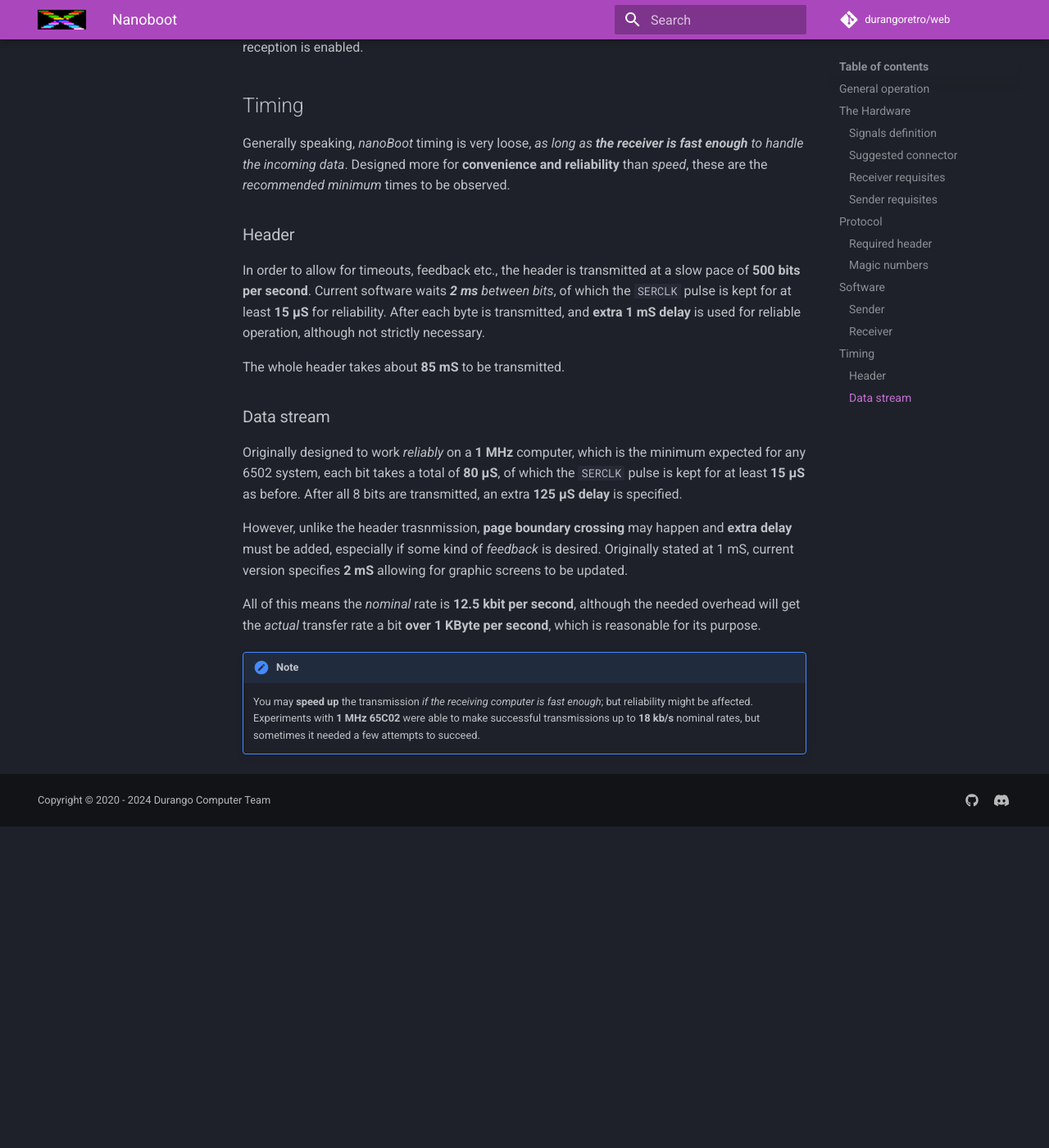
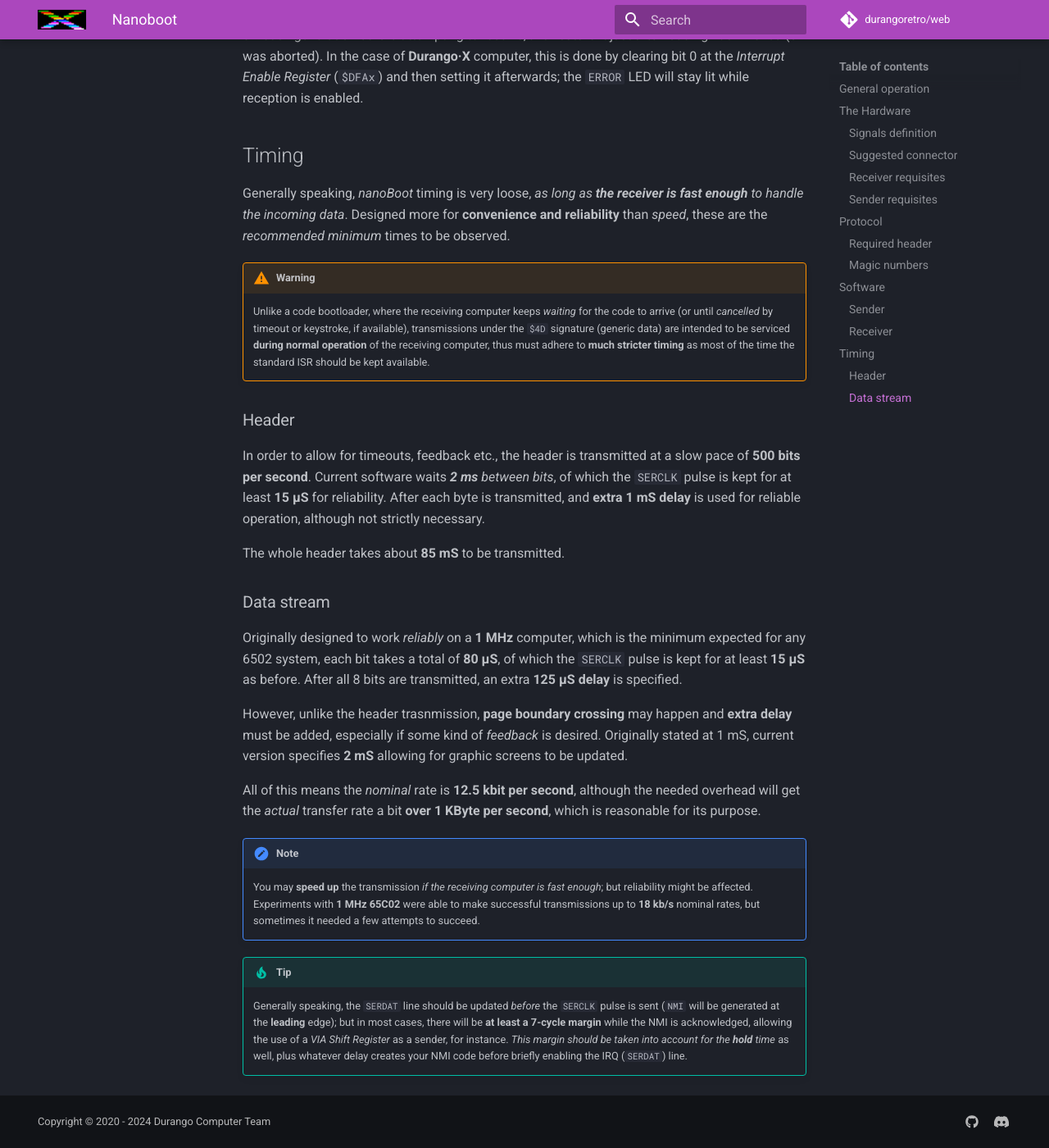
Before and after one commit to durangoretro/web, an MkDocs documentation site: the page built from docs/tools/nanoboot.md, in a window 1280 px wide and 1400 px high, scrolled down 4616 px. Shown: the whole window at 82% size. Built offline with MkDocs 1.6.1 and Material for MkDocs 9.7.7, drawn with Linux system fonts in a browser that asks for light colours; comment, search, counter and statistics services are not loaded; before the commit the page ends 5624 px from its top, so only the background shows below that; some of the changed text lies outside the part shown.

Commit message:
details on timing and fixes

```diff
--- a/docs/tools/nanoboot.md
+++ b/docs/tools/nanoboot.md
@@ -85,7 +85,7 @@
 |`$4B`|RAM bootloader (legacy)|Specified to sender|Same as load address|
 |`$4C`|ROM image|`$10000`-image size|Vectored at `$FFFC`|
 |`$4D`|Generic data|Specificed to sender|_N/A_|
-|`$4E`|_Pocket_ executable|Offset `$3-4` in file header|Offset `$5-6` in file header|
+|`$4E`|_Pocket_ executable|Vectored at offset `$3-4` in file header|Vectored at offset `$5-6` in file header|
 
 !!! warning
 
@@ -105,8 +105,8 @@
 
 Since this is an **interrupt-driven** feature, _unless the target computer has no use for interrupts_ at all, your firmware will usually provide **user-defined interrupt vectors**. Two common ways are available for 6502 systems:
 
--	Make the `IRQ/NMI` _hard_ vectors point to a `JMP` instruction in RAM, followed by the required ISR address.
--	Make the `IRQ/NMI` _hard_ vectors point to an **indirect `JMP(abs)`** _in ROM_, which will take the ISR address from some RAM vectors.
+-	Make the `IRQ`/`NMI` _hard_ vectors point to a `JMP` instruction in RAM, followed by the required ISR address.
+-	Make the `IRQ`/`NMI` _hard_ vectors point to an **indirect `JMP(abs)`** _in ROM_, which will take the ISR address from some RAM vectors.
 
 _Durango_ software takes the latter approach, with _soft_ IRQ vector at `$0200`, and _soft_ NMI vector at `$0202`. ***In any case, both the bootloader firmware and the executable code to be loaded are expected to set these vectors accordingly***.
 
@@ -115,6 +115,10 @@
 ## Timing
 
 Generally speaking, _nanoBoot_ timing is very loose, _as long as **the receiver is fast enough** to handle the incoming data_. Designed more for **convenience and reliability** than _speed_, these are the _recommended minimum_ times to be observed.
+
+!!! warning
+
+	Unlike a code bootloader, where the receiving computer keeps _waiting_ for the code to arrive (or until _cancelled_ by timeout or keystroke, if available), transmissions under the `$4D` signature (generic data) are intended to be serviced **during normal operation** of the receiving computer, thus must adhere to **much stricter timing** as most of the time the standard ISR should be kept available.
 
 ### Header
 
@@ -133,3 +137,7 @@
 !!! note
 
 	You may **speed up** the transmission _if the receiving computer is fast enough_; but reliability might be affected. Experiments with **1 MHz 65C02** were able to make successful transmissions up to **18 kb/s** nominal rates, but sometimes it needed a few attempts to succeed.
+
+!!! tip
+
+	Generally speaking, the `SERDAT` line should be updated _before_ the `SERCLK` pulse is sent (`NMI` will be generated at the **leading** edge); but in most cases, there will be **at least a 7-cycle margin** while the NMI is acknowledged, allowing the use of a _VIA Shift Register_ as a sender, for instance. _This margin should be taken into account for the **hold** time_ as well, plus whatever delay creates your NMI code before briefly enabling the IRQ (`SERDAT`) line.
```
